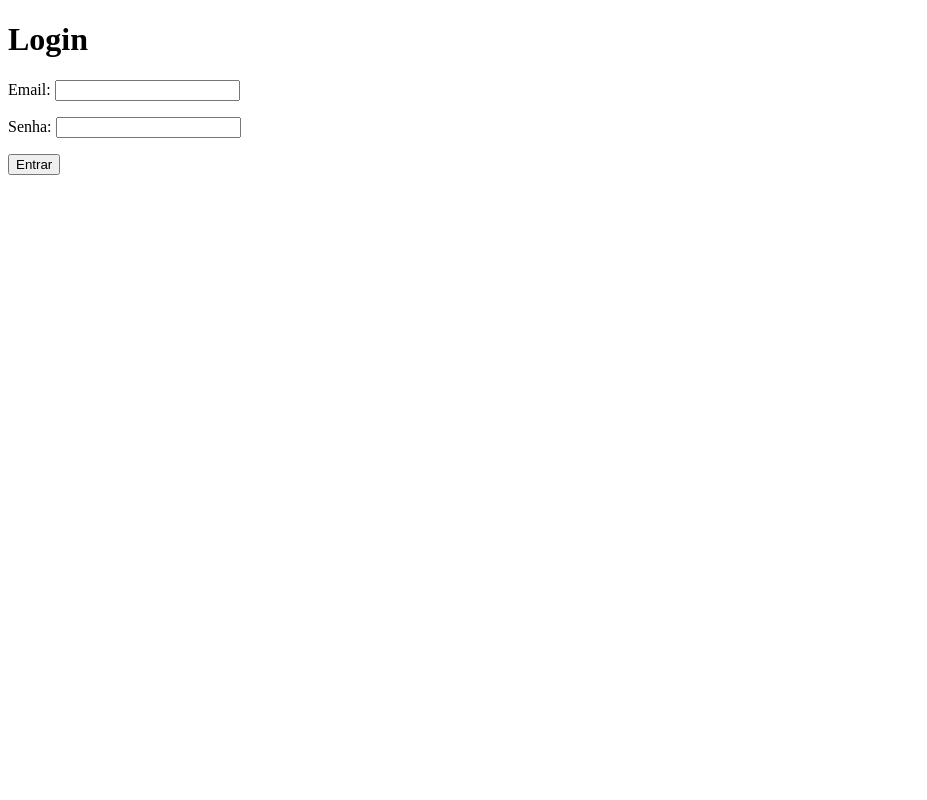
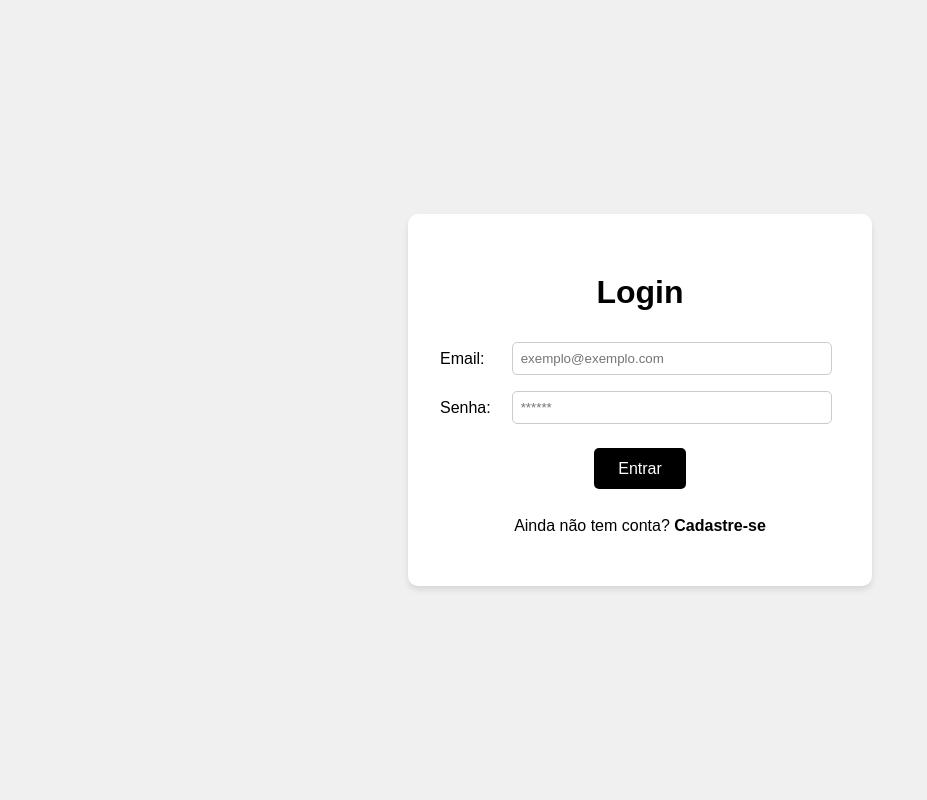
Before and after one commit to Bruno-Volpe/lina-trab-final, a Django app: page /users/login/ in a window 1280 px wide. Shown: the whole page, without its empty margins (0-927 px from the left). Run offline with Django 5.2, Linux system fonts and the light colour scheme.

Commit message:
feat: css for login

```diff
--- a/boddys_project/settings.py
+++ b/boddys_project/settings.py
@@ -58,7 +58,7 @@ ROOT_URLCONF = 'boddys_project.urls'
 TEMPLATES = [
     {
         'BACKEND': 'django.template.backends.django.DjangoTemplates',
-        'DIRS': [],
+        'DIRS': [BASE_DIR / 'boddys_project' / 'templates'],  # adicione este path
         'APP_DIRS': True,
         'OPTIONS': {
             'context_processors': [
--- /dev/null
+++ b/boddys_project/templates/login.html
@@ -0,0 +1,93 @@
+<!DOCTYPE html>
+<html lang="pt-br">
+<head>
+    <meta charset="UTF-8">
+    <meta name="viewport" content="width=device-width, initial-scale=1.0">
+    <title>Home - Boddys</title>
+    <style>
+        body {
+            font-family: Arial, sans-serif;
+            line-height: 1.6;
+            margin: 0;
+            padding: 0;
+            display: flex;
+            justify-content: center;
+            align-items: center;
+            min-height: 100vh;
+            background-color: #f0f0f0;
+            color: #000000;
+        }
+        .container {
+            background-color: #ffffff;
+            padding: 2rem;
+            border-radius: 10px;
+            box-shadow: 0 4px 6px rgba(0, 0, 0, 0.1);
+            text-align: center;
+            max-width: 400px;
+            width: 100%;
+        }
+        input {
+            padding: 0.5rem;
+            margin: 0.5rem;
+            border-radius: 5px;
+            border: 1px solid #cccccc;
+            width: 100%;
+        }
+        h1 {
+            margin-bottom: 1rem;
+        }
+        p {
+            margin-bottom: 1rem;
+        }
+        a {
+            color: #000000;
+            text-decoration: none;
+            font-weight: bold;
+            transition: opacity 0.3s ease;
+        }
+        a:hover {
+            opacity: 0.7;
+        }
+        button, .button {
+            background-color: #000000;
+            color: #ffffff;
+            border: none;
+            padding: 0.7rem 1.5rem;
+            margin: 0.5rem;
+            cursor: pointer;
+            font-size: 1rem;
+            border-radius: 5px;
+            transition: background-color 0.3s ease, transform 0.1s ease;
+            display: inline-block;
+            text-decoration: none;
+        }
+        button:hover, .button:hover {
+            background-color: #333333;
+            transform: translateY(-2px);
+        }
+        button:active, .button:active {
+            transform: translateY(0);
+        }
+        .login-container {
+            display: flex;
+            flex-direction: row;
+            justify-content: center;
+            width: 100%;
+            align-items: center;
+        }
+        .login-container label {
+            width: 20%;
+            text-align: left;
+            margin-right: 0.2rem;
+        }
+        .form-submti {
+          margin-top: 1rem;
+        }
+    </style>
+</head>
+<body>
+    <div class="container">
+      {% block content %}{% endblock content %}
+    </div>
+</body>
+</html>
--- a/users/templates/users/login.html
+++ b/users/templates/users/login.html
@@ -1,22 +1,20 @@
-<!DOCTYPE html>
-<html lang="pt-br">
-<head>
-    <meta charset="UTF-8">
-    <title>Login</title>
-</head>
-<body>
+{% extends 'login.html' %}
+
+{% block content %}
 <h1>Login</h1>
 <form method="post">
     {% csrf_token %}
+    <div class="login-container" >
+        <label for="id_username">Email:</label>
+        <input placeholder="exemplo@exemplo.com" type="text" name="username" id="id_username" required>
+    </div>
+    <div class="login-container" >
+        <label for="id_password">Senha:</label>
+        <input placeholder="******" type="password" name="password" id="id_password" required>
+    </div>
+    <button class="form-submti" type="submit">Entrar</button>
     <p>
-            <label for="id_username">Email:</label>
-            <input type="text" name="username" id="id_username" required>
+        Ainda não tem conta? <a href="{% url 'signup' %}">Cadastre-se</a>
     </p>
-        <p>
-            <label for="id_password">Senha:</label>
-            <input type="password" name="password" id="id_password" required>
-        </p>
-        <button type="submit">Entrar</button>
 </form>
-</body>
-</html>
+{% endblock content %}
```
Also changed, not shown: core/templates/core/home.html (+10 -12 lines). Lines whose indentation alone changed are shown as unchanged.
